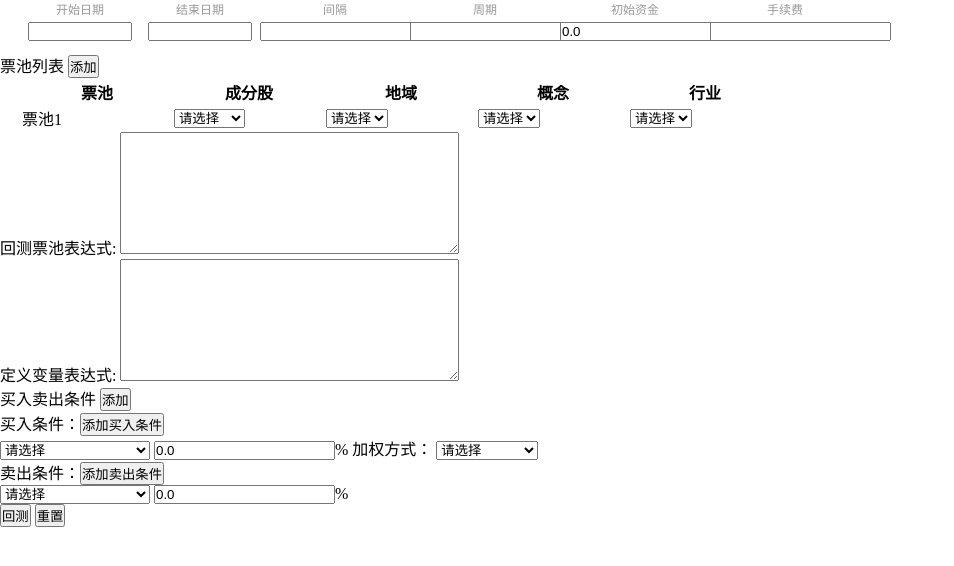
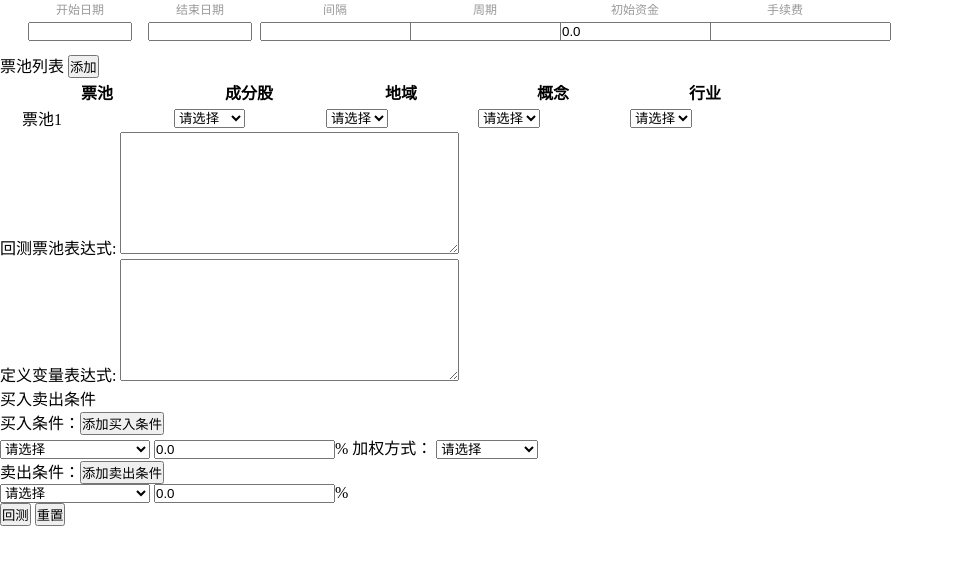
Before and after one commit to X-martin/robot_quant, a Flask app: page /quant_index in a window 1280 px wide. Shown: the part 31-597 px from the top of the page, without its empty margins (0-954 px from the left). Run offline with Flask 2, Linux system fonts and the light colour scheme; parts of the project's set-up code (start-up, migrations or seed data) failed here and were passed over; some libraries are stand-ins or nearby versions.

Commit message:
修改页面

```diff
--- a/templates/quant_form.html
+++ b/templates/quant_form.html
@@ -88,7 +88,7 @@
             定义变量表达式:
             <textarea id="variableExpression" name="variableExpression" cols="40" rows="8" onblur="changefactorlist();"></textarea>
         </div>
-        <div>买入卖出条件 <input type="button" value="添加" onclick="addConditionRow();"></div>
+        <div>买入卖出条件 <!--input type="button" value="添加" onclick="addConditionRow();"--></div>
         <div id="buyConditionDiv_1">
             <div>
                 买入条件：<input type="button" value="添加买入条件" onclick="addBuyConditionRow('1');" />
```
